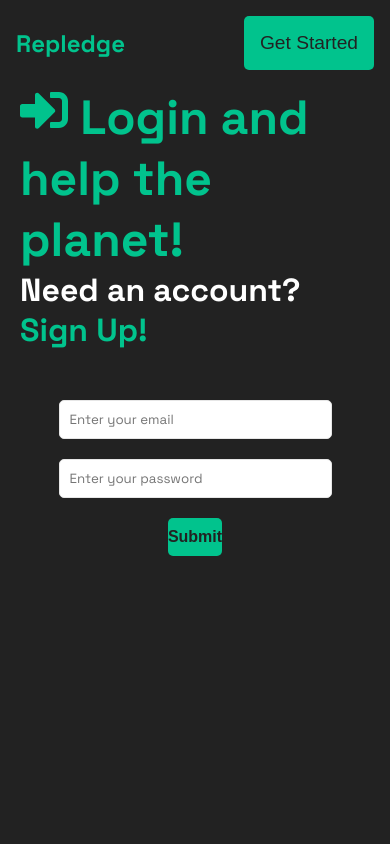
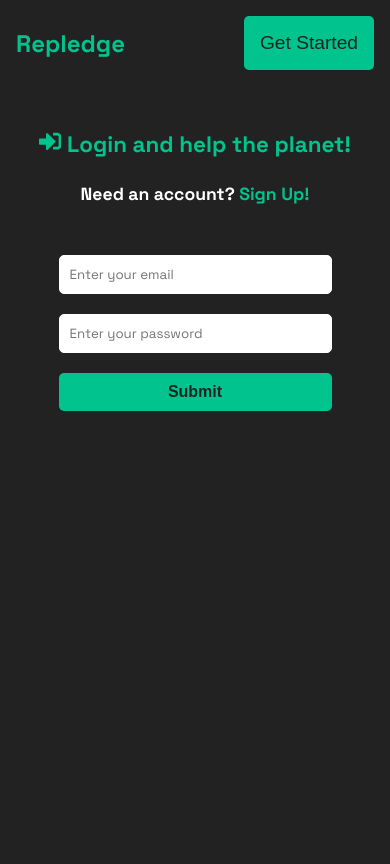
Before and after one commit to chrisparisi/repledge, a React (Create React App) app in the folder client/: page /login in a window 390 px wide. Built offline with nearby package versions, Linux system fonts and the light colour scheme.

Commit message:
css updates

```diff
--- a/client/src/App.scss
+++ b/client/src/App.scss
@@ -29,7 +29,7 @@
 }
 
 .btn-block {
-  width: 20%;
+  width: 100%;
   margin: auto;
   margin-bottom: 20px;
 }
--- a/client/src/components/charities/Charities.jsx
+++ b/client/src/components/charities/Charities.jsx
@@ -1,16 +1,23 @@
 import React from 'react';
 import { GiWaterRecycling, GiTreeGrowth } from 'react-icons/gi';
+import { Link } from 'react-router-dom';
 
 import './Charities.scss';
 
 const Charities = () => {
   return (
     <div className="charities">
-      <h2>Charities We Like</h2>
-      <div className="charity__tree">
+      <div className="summary">
+        <h2>Charities We Like</h2>
+        <p>
+          We are not affiliated with any of the following charities, but like
+          what they do and they each scored highly on Charity Navigator.
+        </p>
+      </div>
+      <div className="charity__tree card">
         <GiTreeGrowth />
       </div>
-      <div className="charity__water">
+      <div className="charity__water card">
         <GiWaterRecycling />
       </div>
     </div>
--- a/client/src/components/charities/Charities.scss
+++ b/client/src/components/charities/Charities.scss
@@ -3,4 +3,51 @@
   flex-direction: column;
   justify-content: center;
   align-items: center;
+  background-color: black;
+  margin: 20px 0;
+  width: 100%;
+  border-radius: 5px;
+
+  .summary {
+    padding: 15px;
+    display: flex;
+    flex-direction: column;
+    justify-content: center;
+    align-items: center;
+    color: var(--mint-color);
+
+    h2 {
+      margin: 10px 0;
+    }
+
+    p {
+      color: #fff;
+    }
+  }
 }
+
+.charity__tree {
+  display: flex;
+  flex-direction: column;
+  justify-content: center;
+  align-items: center;
+
+  svg {
+    height: 50px;
+    width: 50px;
+    color: rgb(64, 139, 64);
+  }
+}
+
+.charity__water {
+  display: flex;
+  flex-direction: column;
+  justify-content: center;
+  align-items: center;
+
+  svg {
+    height: 50px;
+    width: 50px;
+    color: rgb(27, 69, 255);
+  }
+}
--- a/client/src/components/link/Link.jsx
+++ b/client/src/components/link/Link.jsx
@@ -44,7 +44,7 @@
     <div className="link">
       <h1 className="link__heading">Login to your bank account</h1>
       <p>
-        Once you link your bank account to Repledge, together we can see what
+        Once you link your bank account to Repledge, together we can see which
         transactions in the last 30 days you may want to offset with a donation
         to one of your favorite charities!
       </p>
--- a/client/src/components/link/Link.scss
+++ b/client/src/components/link/Link.scss
@@ -5,6 +5,12 @@
   flex-direction: column;
   width: 100%;
   position: absolute;
+
+  h1 {
+    @media screen and (max-width: 450px) {
+      font-size: 1.4rem;
+    }
+  }
 
   p {
     padding: 15px;
--- a/client/src/components/transactionsComponent/TransactionsComponent.scss
+++ b/client/src/components/transactionsComponent/TransactionsComponent.scss
@@ -24,16 +24,20 @@
 
   .transaction__item {
     display: flex;
-    justify-content: space-evenly;
     align-items: center;
     width: 100%;
     margin: 20px;
+    position: relative;
 
     .item__left {
       display: flex;
       flex-direction: column;
-      justify-content: center;
-      align-items: center;
+      margin-left: 20px;
+    }
+
+    .item__center {
+      position: absolute;
+      right: 125px;
     }
 
     .item__right {
@@ -42,11 +46,8 @@
       justify-content: center;
       align-items: center;
       color: var(--mint-color);
-    }
-
-    h2,
-    h3 {
-      text-align: center;
+      position: absolute;
+      right: 20px;
     }
   }
 }
--- a/client/src/pages/login/Login.scss
+++ b/client/src/pages/login/Login.scss
@@ -1,4 +1,5 @@
 .login__heading {
+  margin-top: 20px;
   display: flex;
   flex-direction: column;
   align-items: center;
@@ -7,27 +8,53 @@
   margin-bottom: 50px;
   padding: 0 20px;
   color: var(--mint-color);
+
+  h1 {
+    margin: 1.5rem 0;
+
+    @media screen and (max-width: 450px) {
+      font-size: 1.4rem;
+    }
+  }
+
+  p {
+    @media screen and (max-width: 450px) {
+      font-size: 1.1rem;
+    }
+  }
 }
 
 .login__form {
   width: 70%;
   margin: 0 auto;
+  display: flex;
+  justify-content: center;
+  align-items: center;
+
+  form {
+    display: flex;
+    flex-direction: column;
+    justify-content: center;
+    align-items: center;
+    width: 100%;
+  }
 }
 
 .login__form-group {
-  margin-bottom: 10px;
   display: flex;
   justify-content: center;
   align-items: center;
+  margin-bottom: 10px;
+  max-width: 400px;
+  width: 100%;
 
   input,
   select {
     width: 100%;
     padding: 10px;
-    border: 1px solid #e6e6e6;
+    border: 1px solid #fff;
     border-radius: 5px;
     margin-bottom: 10px;
     font-family: inherit;
-    max-width: 400px;
   }
 }
--- a/client/src/pages/register/Register.scss
+++ b/client/src/pages/register/Register.scss
@@ -8,6 +8,13 @@
   margin-bottom: 50px;
   padding: 0 20px;
   color: var(--mint-color);
+
+  p {
+    margin-top: 10px;
+    @media screen and (max-width: 450px) {
+      font-size: 1.2rem;
+    }
+  }
 }
 
 .register__form {
```
